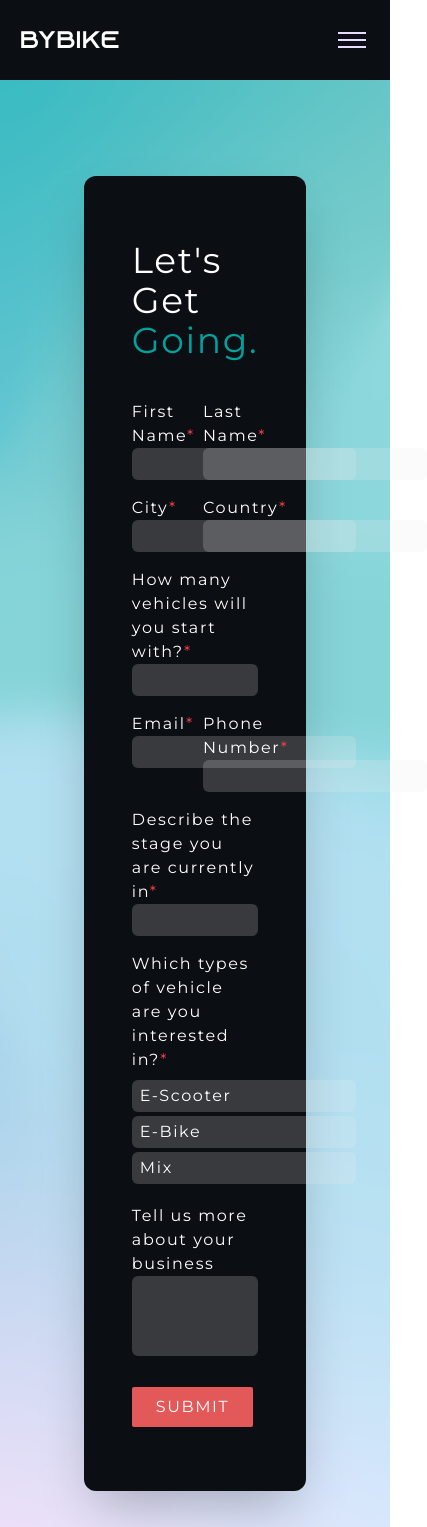
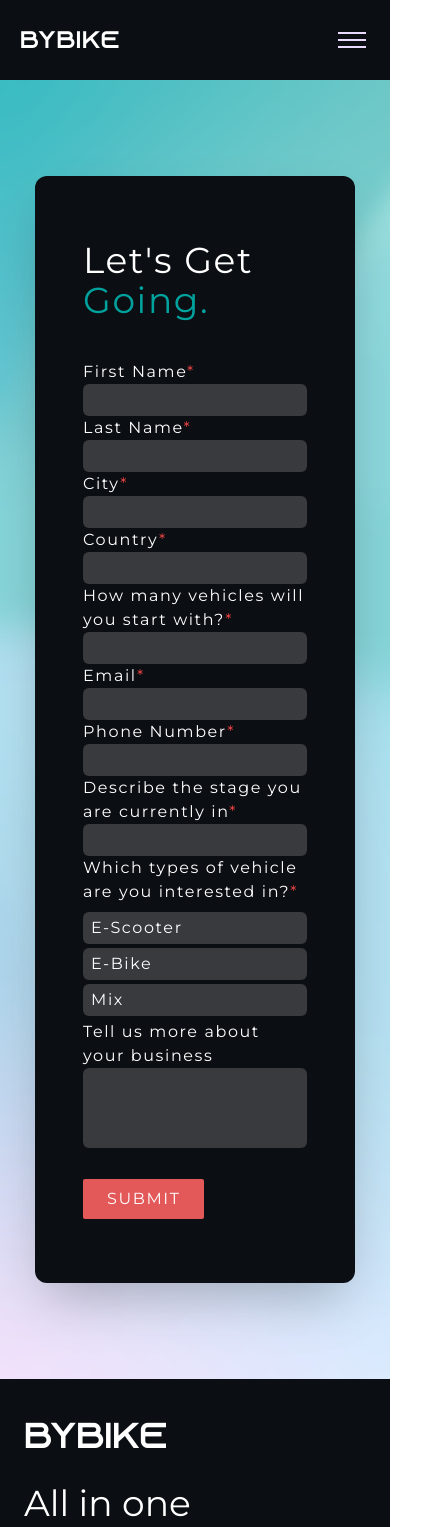
Before and after one commit to GokdenizCakir/bybike.tech, a Next.js app: page /demo in a window 390 px wide. Shown: the top 1527 px of the page, 427 px wide, since content can reach past the window. Built offline with nearby package versions, Linux system fonts and the light colour scheme.

Commit message:
added form functionality

```diff
--- a/app/demo/page.js
+++ b/app/demo/page.js
@@ -1,10 +1,20 @@
 'use client';
 import React, { useState } from 'react';
 import * as yup from 'yup';
-import { Field, Formik } from 'formik';
+import { Formik } from 'formik';
 
 const page = () => {
   const [selected, setSelected] = useState([]);
+
+  const handleSubmit = (values) => {
+    fetch('https://formspree.io/f/xqkvkwdd', {
+      headers: { 'Content-Type': 'application/json' },
+      method: 'POST',
+      body: JSON.stringify(values),
+    }).then((res) => {
+      console.log(res.json());
+    });
+  };
 
   const validationSchema = yup.object().shape({
     firstName: yup.string().required('First name is required'),
@@ -12,18 +22,19 @@ const page = () => {
     city: yup.string().required('City is required'),
     country: yup.string().required('Country is required'),
     numberOfVehicles: yup.string().required('Number of vehicles is required'),
-    // vehicleTypes: yup
-    //   .array()
-    //   .of(yup.string())
-    //   .required('Vehicle types are required')
-    //   .required('Vehicle types are required'),
+    vehicleTypes: yup
+      .array()
+      .min(1, 'Vehicle types are required')
+      .of(yup.string())
+      .required('Vehicle types are required')
+      .required('Vehicle types are required'),
     email: yup.string().email().required('Email is required'),
     phone: yup.string().required('Phone number is required'),
     stage: yup.string().required(),
     more: yup.string(),
   });
 
-  const handleClick = (vehicle) => {
+  const handleClick = (vehicle, setFieldValue) => {
     let copy = [...selected];
     if (copy.includes(vehicle)) {
       copy = copy.filter((item) => item !== vehicle);
@@ -32,6 +43,7 @@ const page = () => {
       copy.push(vehicle);
       setSelected(copy);
     }
+    setFieldValue('vehicleTypes', copy);
   };
 
   return (
@@ -50,17 +62,15 @@ const page = () => {
             email: '',
             phone: '',
             stage: '',
-            // vehicleTypes: [],
+            vehicleTypes: null,
             more: '',
           }}
           validationSchema={validationSchema}
-          onSubmit={(values, { setSubmitting }) => {
-            console.log(values);
-          }}
+          onSubmit={(values) => handleSubmit(values)}
         >
           {(props) => (
             <form onSubmit={props.handleSubmit}>
-              <div className='grid gap-4 grid-cols-2'>
+              <div className='md:grid gap-4 grid-cols-2'>
                 <div>
                   <h2>
                     First Name<span className='text-red-500'>*</span>
@@ -113,7 +123,7 @@ const page = () => {
                     className='bg-[#EAEAEA]/20 w-56 focus:outline-none rounded-md p-1 px-2'
                   />
                 </div>
-                <div className='col-span-2'>
+                <div className='md:col-span-2'>
                   <h2>
                     How many vehicles will you start with?
                     <span className='text-red-500'>*</span>
@@ -153,7 +163,7 @@ const page = () => {
                     className='bg-[#EAEAEA]/20 w-56 focus:outline-none rounded-md p-1 px-2'
                   />
                 </div>
-                <div className='col-span-2'>
+                <div className='md:col-span-2'>
                   <h2>
                     Describe the stage you are currently in
                     <span className='text-red-500'>*</span>
@@ -174,7 +184,9 @@ const page = () => {
                   </h2>
                   <button
                     type='button'
-                    onClick={() => handleClick('E-Scooter')}
+                    onClick={() =>
+                      handleClick('E-Scooter', props.setFieldValue)
+                    }
                     className={`${
                       selected.includes('E-Scooter')
                         ? 'bg-bybikeBlue'
@@ -185,7 +197,7 @@ const page = () => {
                   </button>
                   <button
                     type='button'
-                    onClick={() => handleClick('E-Bike')}
+                    onClick={() => handleClick('E-Bike', props.setFieldValue)}
                     className={`${
                       selected.includes('E-Bike')
                         ? 'bg-bybikeBlue'
@@ -196,7 +208,7 @@ const page = () => {
                   </button>
                   <button
                     type='button'
-                    onClick={() => handleClick('Mix')}
+                    onClick={() => handleClick('Mix', props.setFieldValue)}
                     className={`${
                       selected.includes('Mix')
                         ? 'bg-bybikeBlue'
@@ -206,7 +218,7 @@ const page = () => {
                     Mix
                   </button>
                 </div>
-                <div className='col-span-2'>
+                <div className='md:col-span-2'>
                   <h2>Tell us more about your business</h2>
                   <textarea
                     onChange={props.handleChange}
@@ -219,8 +231,9 @@ const page = () => {
                 </div>
               </div>
               <button
+                disabled={props.isSubmitting || !props.isValid}
                 type='submit'
-                className='bg-bybikeRed rounded-sm py-2 px-6 mt-6'
+                className='bg-bybikeRed disabled:opacity-40 rounded-sm py-2 px-6 mt-6'
               >
                 SUBMIT
               </button>
```
